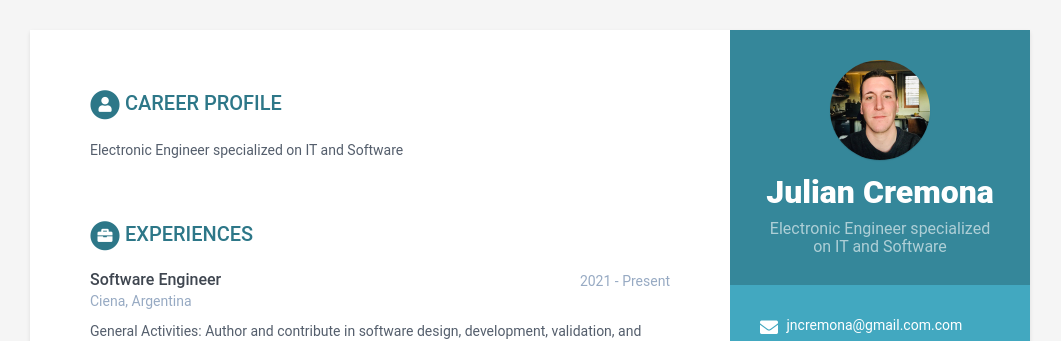
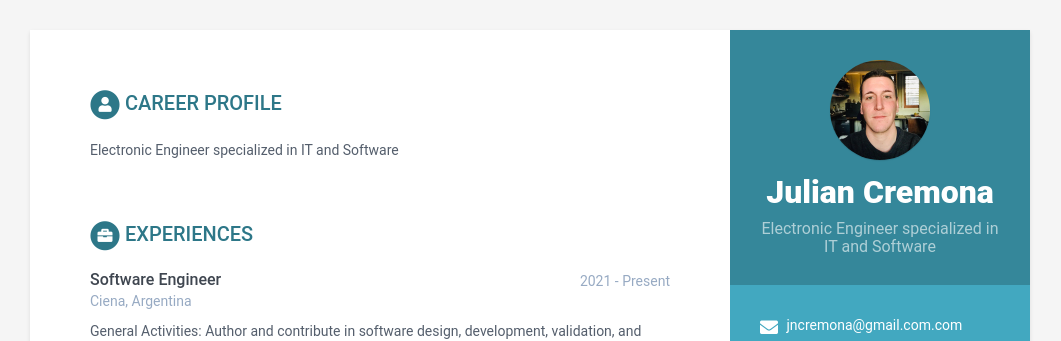
Before and after one commit to jcremona2/JulianCremona, a Jekyll site: the page built from index.html, in a window 1280 px wide. Shown: the top 341 px of the page, without its empty margins (110-1171 px from the left). Built offline with Jekyll 4.4.1, drawn with Linux system fonts in a browser that asks for light colours.

```diff
--- a/_data/data.yml
+++ b/_data/data.yml
@@ -8,7 +8,7 @@ sidebar:
 
   # Profile information
   name: Julian Cremona
-  tagline: Electronic Engineer specialized on IT and Software
+  tagline: Electronic Engineer specialized in IT and Software
   avatar: profile.jpg #place a 100x100 picture inside /assets/images/ folder and provide the name of the file below
 
   # Sidebar links
@@ -41,7 +41,7 @@ sidebar:
 career-profile:
   title: Career Profile
   summary: |
-    Electronic Engineer specialized on IT and Software
+    Electronic Engineer specialized in IT and Software
 education:
 
   title: Education
```
